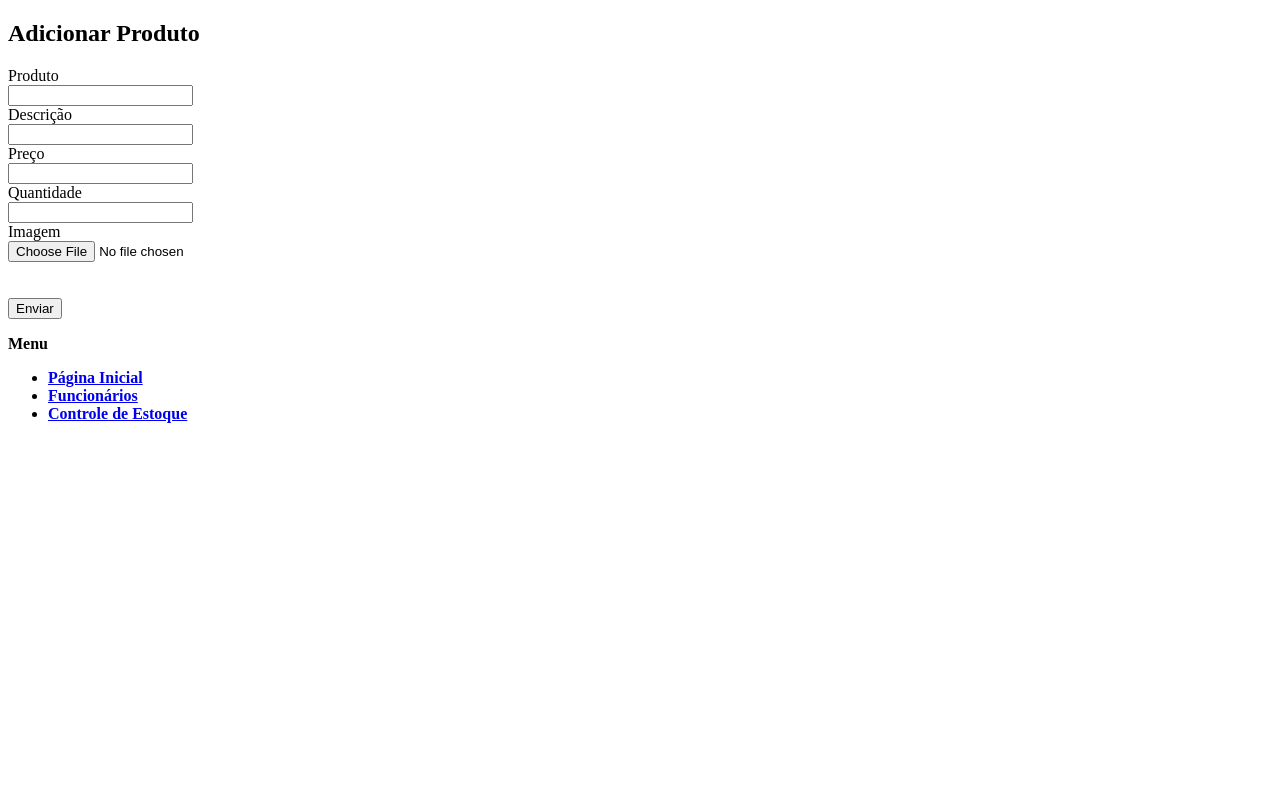
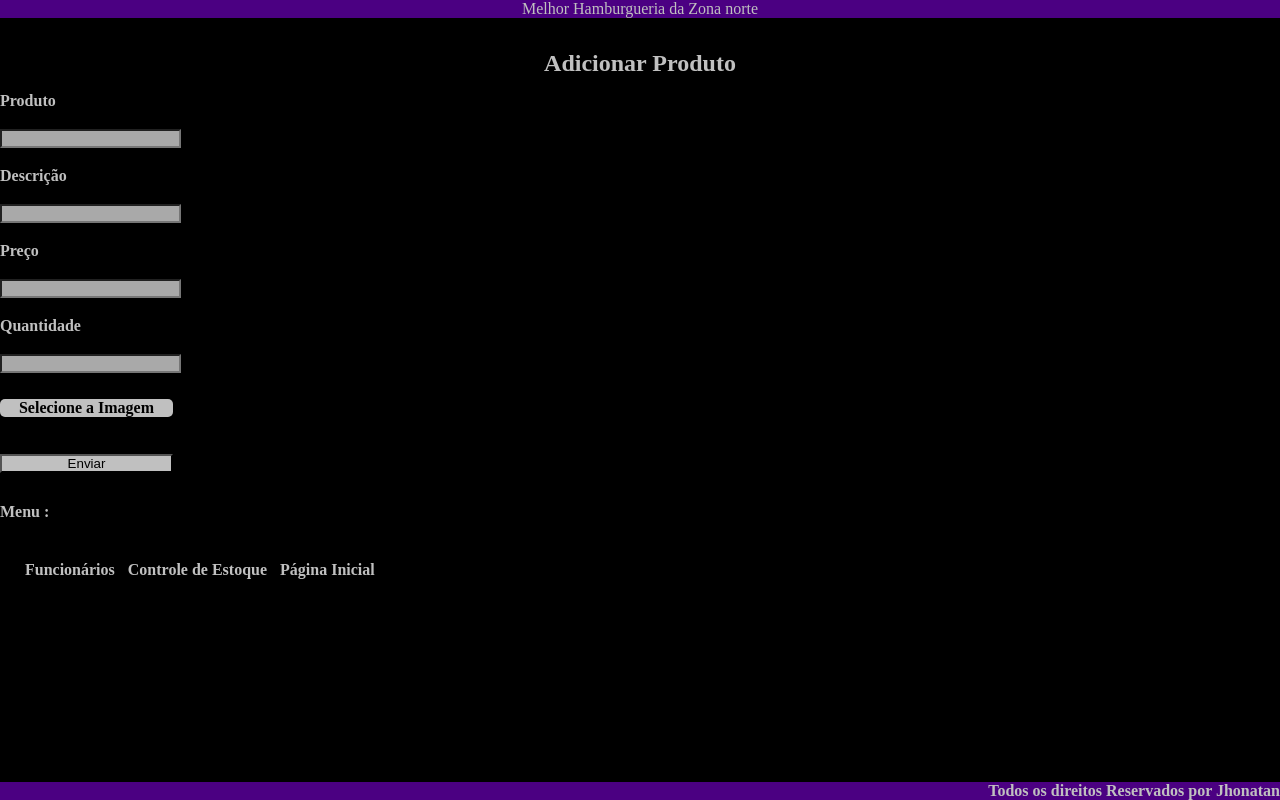
Before and after one commit to future4code/Jhonatan-Zendrine, a plain HTML site: page semana2/sistema-loja/formulario_de_produto.html in a window 1280 px wide. Drawn offline with Linux system fonts and the light colour scheme.

Commit message:
Adicionando CSS

```diff
--- a/semana2/sistema-loja/formulario_de_produto.html
+++ b/semana2/sistema-loja/formulario_de_produto.html
@@ -4,9 +4,11 @@
     <meta charset="UTF-8">
     <meta name="viewport" content="width=device-width, initial-scale=1.0">
     <meta http-equiv="X-UA-Compatible" content="ie=edge">
+    <link rel="stylesheet" type="text/css" href="styles.css">
     <title>Adicionar Estoque</title>
 </head>
 <body>
+    <div class="cabecalho">Melhor Hamburgueria da Zona norte</div>
     <h2>Adicionar Produto</h2>
     <form action="controle_estoque.html">
         <label for="produto">Produto</label><br>
@@ -17,17 +19,19 @@
         <input type="number" id="preco"><br>
         <label for="quantidade">Quantidade</label><br>
         <input type="number" id="quantidade"><br>
-        <label for="imagem">Imagem</label><br>
-        <input type="file" id="imagem"><br><br><br>
-        <input type="submit" value="Enviar">
+        <label for="imagem" class="imagem">Selecione a Imagem</label><br>
+        <input type="file" id="imagem"><br>
+        <input type="submit" class="botao" value="Enviar">
 
     </form>
-    <strong><p>Menu</p>
-        <ul>
-            <li><a href="index.html">Página Inicial</a></li>
-            <li><a href="funcionarios.html">Funcionários</a></li>
-            <li><a href="controle_estoque.html">Controle de Estoque</a></li>
-        </ul>
+    <strong>
+    <p class="menu">Menu :</p>
+    <ul>
+        <li><a href="funcionarios.html">Funcionários</a></li>
+        <li><a href="controle_estoque.html">Controle de Estoque</a></li>
+        <li><a href="index.html">Página Inicial</a></li>
+    </ul>
+        <div class="rodape">Todos os direitos Reservados por Jhonatan</div>
     </strong>
 
 
--- /dev/null
+++ b/semana2/sistema-loja/styles.css
@@ -0,0 +1,94 @@
+*{
+    margin: 0px;
+    padding: 0px;
+    background-color: black;
+}
+body{
+    color: silver;
+}
+ul{
+    margin: 30px 0px 0px 20px;
+    display: inline;
+    padding: 0px;
+}
+.rodape{
+    position:absolute;
+    bottom:0;
+    width:100%;
+    background-color: indigo;
+    color: silver;
+    text-align: end;
+}
+.cabecalho{
+    position:absolute;
+    top:0;
+    width:100%;
+    background-color: indigo;
+    color: silver;
+    text-align: center;
+}
+li{
+    margin-left: 5px;
+    margin-right: 4px;
+    display: inline;
+}
+h1,h2,h3{
+    margin-top: 50px;
+    margin-bottom: 15px;
+    text-align: center;
+    color: silver;
+
+}
+a{
+    text-decoration: none;
+    color: silver;
+}
+.botao{
+    background-color: silver;
+    color: black;
+    width: 173px;
+    left: 173px;
+    top: 30px;
+}
+input{
+    display: block;
+    margin-top: 1px;
+    margin-bottom: 1px;
+    background-color: darkgray;
+    color: darkred;
+}
+label{
+    display: block;
+    font-weight: bold;
+}
+form{
+    display: inline;
+}
+input[type='file']{
+    display: none;
+}
+.menu{
+    margin-top: 30px;
+    margin-bottom: 40px;
+}
+td{
+    border: silver;
+    border-style: solid;
+    border-width: 1px;
+}
+table{
+    border-spacing: 10px;
+}
+.tabela{
+    align-items: center;
+}
+.imagem{
+    margin-top: 7px;
+    background-color: silver;
+    color: black;
+    cursor: pointer;
+    border-radius: 5px;
+    text-align: center;
+    width: 173px;
+    left: 173px;
+}
```
Also changed, not shown: semana2/sistema-loja/controle_estoque.html (+10 -6 lines), semana2/sistema-loja/funcionarios.html (+7 -3 lines), semana2/sistema-loja/index.html (+4 -1 lines).
